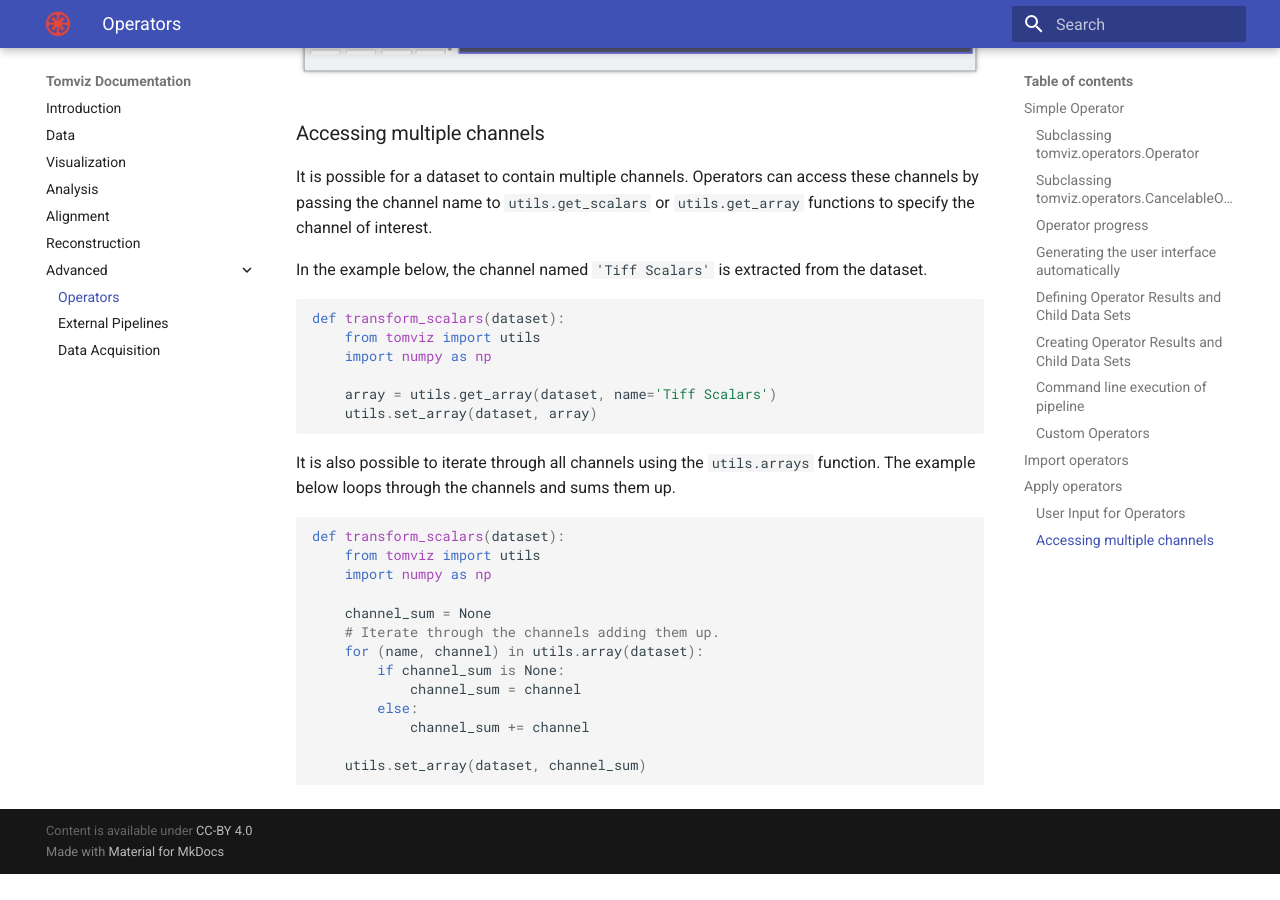
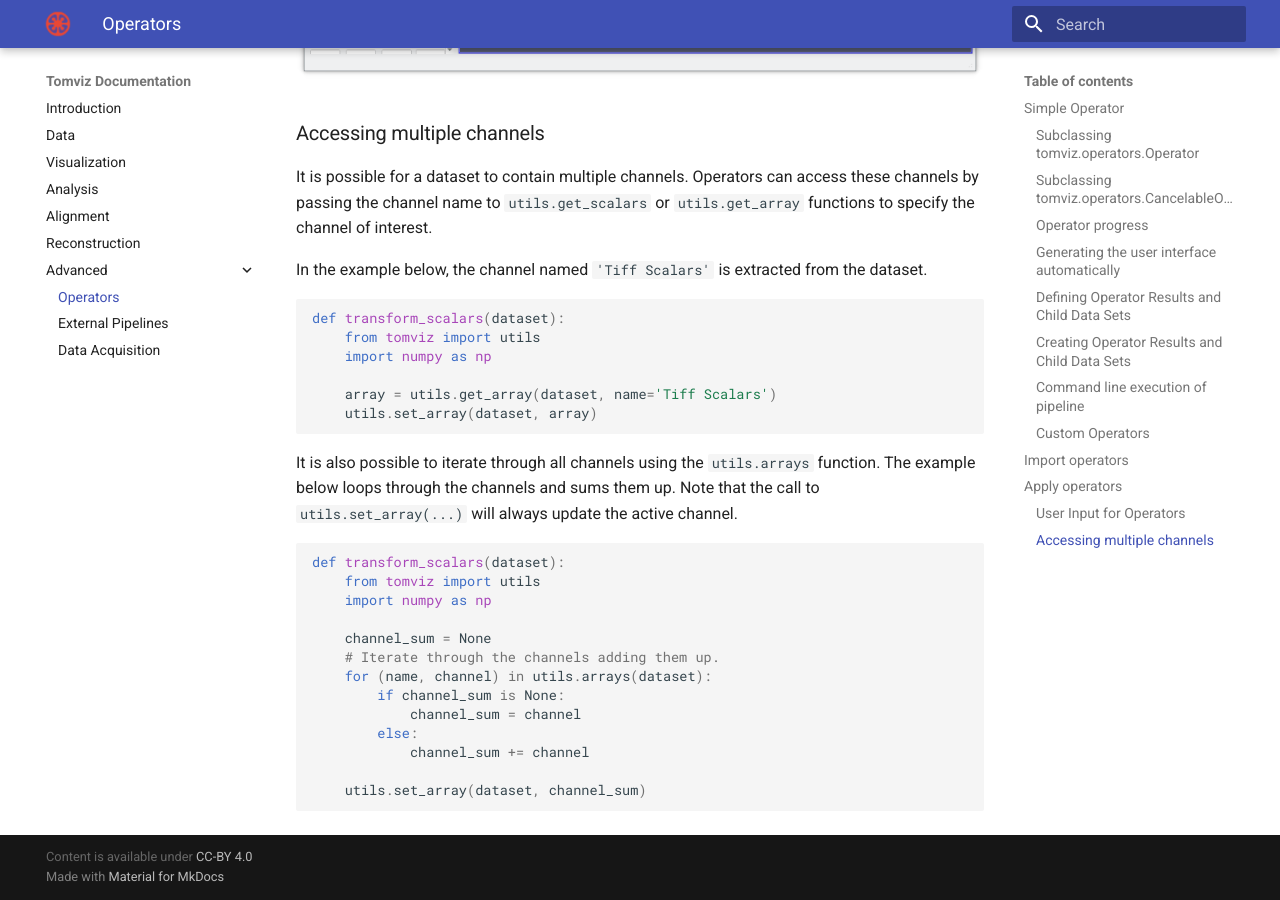
Before and after one commit to OpenChemistry/tomvizdocs, an MkDocs documentation site: the page built from docs/operator.md, in a window 1280 px wide and 900 px high, scrolled down 10715 px. Built offline with MkDocs 1.6.1 and Material for MkDocs 9.7.7, drawn with Linux system fonts in a browser that asks for light colours; before the commit the page ends 11589 px from its top, so only the background shows below that.

Commit message:
Fix function name and clarify set_array(...)

````diff
--- a/docs/operator.md
+++ b/docs/operator.md
@@ -382,7 +382,8 @@ def transform_scalars(dataset):
 ```
 
 It is also possible to iterate through all channels using the `utils.arrays` function.
-The example below loops through the channels and sums them up.
+The example below loops through the channels and sums them up. Note that the call
+to `utils.set_array(...)` will always update the active channel.
 
 
 ```python
@@ -393,7 +394,7 @@ def transform_scalars(dataset):
 
     channel_sum = None
     # Iterate through the channels adding them up.
-    for (name, channel) in utils.array(dataset):
+    for (name, channel) in utils.arrays(dataset):
         if channel_sum is None:
             channel_sum = channel
         else:
````
